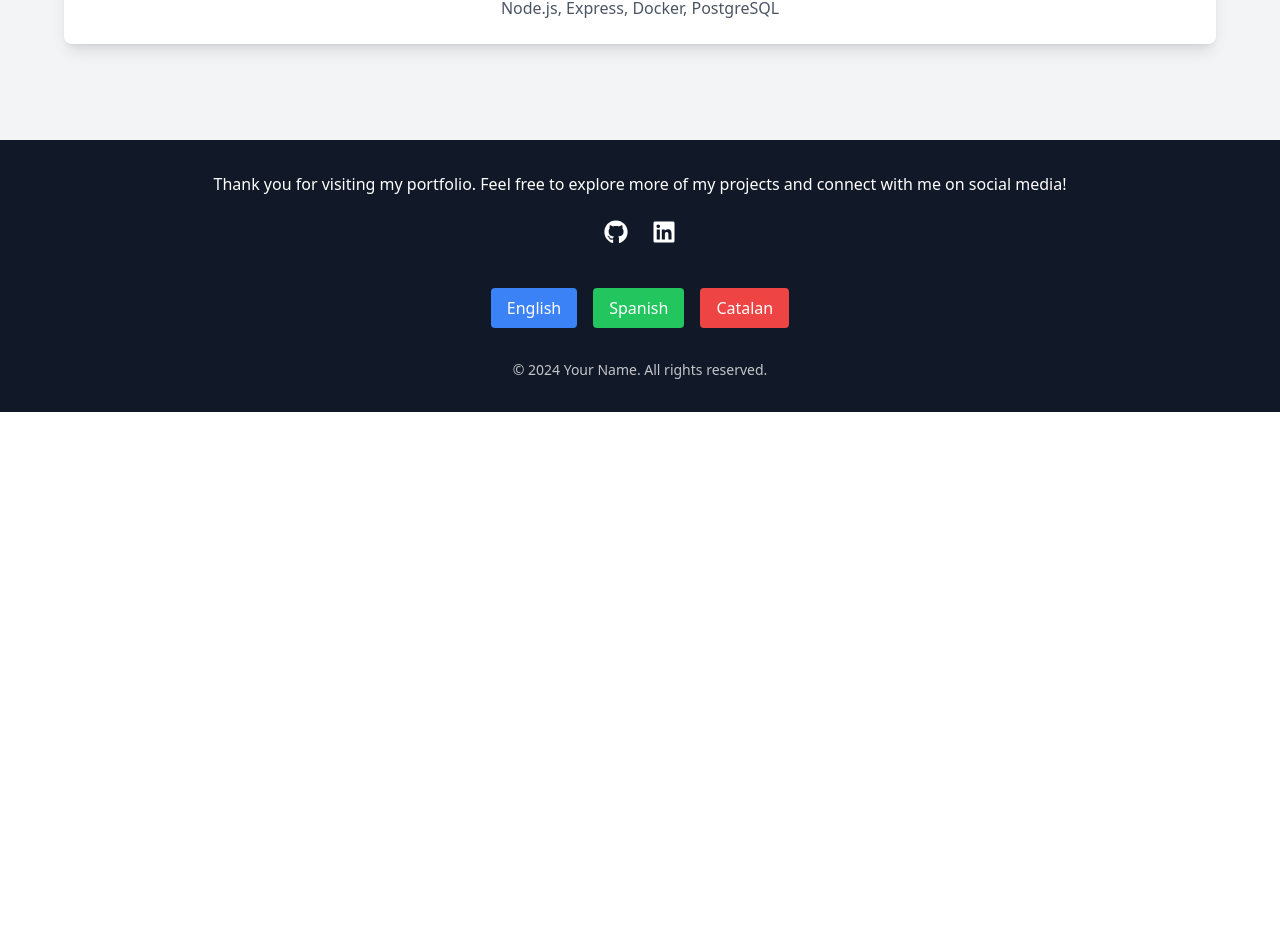
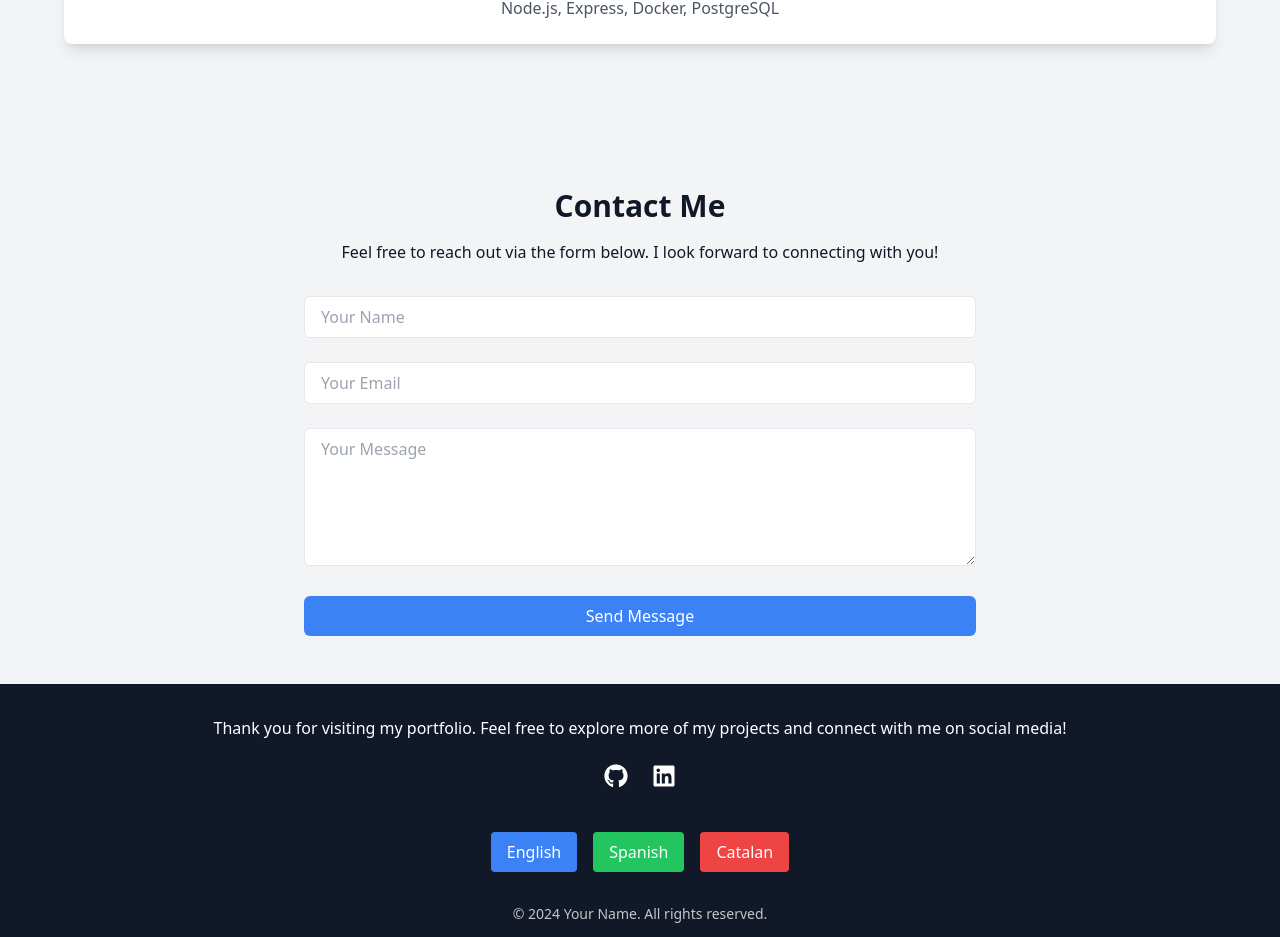
Before and after one commit to JostinFabianCC/portfolio-website, a React (Vite) app: page / in a window 1280 px wide. Shown: the part 2030-2967 px from the top of the page. Before the commit the page ends 2442 px from the top, so only its background shows below. Built offline with nearby package versions, Linux system fonts and the light colour scheme.

Commit message:
Refactor contact page with SOLID principles using hooks and modular form submission logic

```diff
--- a/src/App.jsx
+++ b/src/App.jsx
@@ -5,6 +5,7 @@ import AboutMe from './components/sections/AboutMe.jsx';
 import Projects from './components/sections/Projects.jsx';
 import Footer from './components/layout/Footer.jsx';
 import Experience from "./components/sections/Experience.jsx";
+import Contact from "./components/sections/Contact.jsx";
 
 const App = () => {
     return (
@@ -15,6 +16,7 @@ const App = () => {
                 <AboutMe/>
                 <Projects/>
                 <Experience/>
+                <Contact/>
             </main>
             <Footer/>
         </div>
--- /dev/null
+++ b/src/components/sections/Contact.jsx
@@ -0,0 +1,106 @@
+import React, { useState } from 'react';
+import useFormValidation from '../../hooks/useFormValidation';
+import submitForm from '../../utils/submitForm';
+import { useTranslation } from 'react-i18next';
+
+const Contact = () => {
+    const { t } = useTranslation();
+
+    // Hook personalizado para manejar el estado del formulario y la validación
+    const {
+        formData,
+        formErrors,
+        handleChange,
+        validateForm,
+        setFormErrors,
+        setFormData,
+    } = useFormValidation({
+        name: '',
+        email: '',
+        message: '',
+    });
+
+    const [formStatus, setFormStatus] = useState(null); // 'success', 'error'
+
+    const handleSubmit = async (e) => {
+        e.preventDefault();
+
+        const errors = validateForm();
+        if (Object.keys(errors).length > 0) {
+            setFormErrors(errors);
+            return;
+        }
+
+        try {
+            await submitForm(formData);
+            setFormStatus('success');
+            setFormErrors({});
+            setFormData({ name: '', email: '', message: '' }); // Reset form
+        } catch (error) {
+            setFormStatus('error');
+        }
+    };
+
+    return (
+        <section className="py-12 px-4 bg-gray-100 text-gray-900">
+            <div className="max-w-2xl mx-auto text-center">
+                <h2 className="text-3xl font-bold mb-4">{t('contact.heading')}</h2>
+                <p className="mb-8">{t('contact.description')}</p>
+
+                <form onSubmit={handleSubmit} className="space-y-6">
+                    <div>
+                        <input
+                            type="text"
+                            name="name"
+                            value={formData.name}
+                            onChange={handleChange}
+                            placeholder={t('contact.form.name')}
+                            className="w-full px-4 py-2 border rounded-md focus:outline-none focus:ring-2 focus:ring-blue-400"
+                            required
+                        />
+                        {formErrors.name && <p className="text-red-500 mt-1">{formErrors.name}</p>}
+                    </div>
+                    <div>
+                        <input
+                            type="email"
+                            name="email"
+                            value={formData.email}
+                            onChange={handleChange}
+                            placeholder={t('contact.form.email')}
+                            className="w-full px-4 py-2 border rounded-md focus:outline-none focus:ring-2 focus:ring-blue-400"
+                            required
+                        />
+                        {formErrors.email && <p className="text-red-500 mt-1">{formErrors.email}</p>}
+                    </div>
+                    <div>
+            <textarea
+                name="message"
+                value={formData.message}
+                onChange={handleChange}
+                placeholder={t('contact.form.message')}
+                className="w-full px-4 py-2 border rounded-md focus:outline-none focus:ring-2 focus:ring-blue-400"
+                rows="5"
+                required
+            />
+                        {formErrors.message && <p className="text-red-500 mt-1">{formErrors.message}</p>}
+                    </div>
+                    <button
+                        type="submit"
+                        className="w-full bg-blue-500 text-white py-2 rounded-md hover:bg-blue-600 transition-colors"
+                    >
+                        {t('contact.form.submit')}
+                    </button>
+                </form>
+
+                {formStatus === 'success' && (
+                    <p className="mt-4 text-green-500">{t('contact.successMessage')}</p>
+                )}
+                {formStatus === 'error' && (
+                    <p className="mt-4 text-red-500">{t('contact.errorMessage')}</p>
+                )}
+            </div>
+        </section>
+    );
+};
+
+export default Contact;
--- a/src/components/sections/Experience.jsx
+++ b/src/components/sections/Experience.jsx
@@ -1,4 +1,3 @@
-// src/components/Experience.jsx
 import React from 'react';
 import {useTranslation} from 'react-i18next';
 
--- a/src/components/sections/Projects.jsx
+++ b/src/components/sections/Projects.jsx
@@ -1,4 +1,3 @@
-// src/components/Projects.jsx
 import React from 'react';
 import {loadImage} from '../../utils/loadImage.js';
 import ProjectCard from '../common/ProjectCard.jsx';
--- /dev/null
+++ b/src/hooks/useFormValidation.js
@@ -0,0 +1,47 @@
+import {useState} from 'react';
+import {useTranslation} from 'react-i18next';
+
+const useFormValidation = (initialState) => {
+    const {t} = useTranslation();
+    const [formData, setFormData] = useState(initialState);
+    const [formErrors, setFormErrors] = useState({});
+
+    const validateForm = () => {
+        const errors = {};
+
+        if (!formData.name.trim()) {
+            errors.name = t('contact.error.name');
+        }
+
+        if (!formData.email.trim()) {
+            errors.email = t('contact.error.email');
+        } else if (!/\S+@\S+\.\S+/.test(formData.email)) {
+            errors.email = t('contact.error.emailFormat');
+        }
+
+        if (!formData.message.trim()) {
+            errors.message = t('contact.error.message');
+        }
+
+        return errors;
+    };
+
+    const handleChange = (e) => {
+        const {name, value} = e.target;
+        setFormData((prev) => ({
+            ...prev,
+            [name]: value,
+        }));
+    };
+
+    return {
+        formData,
+        formErrors,
+        handleChange,
+        validateForm,
+        setFormErrors,
+        setFormData,
+    };
+};
+
+export default useFormValidation;
--- a/src/locales/ca.json
+++ b/src/locales/ca.json
@@ -25,8 +25,22 @@
     "description": "Aquí hi ha alguns dels projectes en els quals he treballat. Fes clic al projecte per veure més detalls."
   },
   "contact": {
-    "title": "Contacte",
-    "description": "Si vols posar-te en contacte amb mi, omple el formulari a continuació i et respondré tan aviat com sigui possible."
+    "heading": "Contacta'm",
+    "description": "No dubtis a contactar-me a través del formulari següent. Espero connectar amb tu!",
+    "form": {
+      "name": "El teu Nom",
+      "email": "El teu Correu",
+      "message": "El teu Missatge",
+      "submit": "Enviar Missatge"
+    },
+    "error": {
+      "name": "El nom és obligatori",
+      "email": "El correu electrònic és obligatori",
+      "emailFormat": "El correu electrònic no és vàlid",
+      "message": "El missatge és obligatori"
+    },
+    "successMessage": "El teu missatge s'ha enviat correctament!",
+    "errorMessage": "Hi ha hagut un error en enviar el teu missatge. Si us plau, torna-ho a provar més tard."
   },
   "experience": {
     "title": "Experiència",
@@ -54,18 +68,6 @@
     "text": "Gràcies per visitar el meu portafoli. Explora més dels meus projectes i connecta amb mi a les xarxes socials!",
     "rights": "Tots els drets reservats."
   },
-  "form": {
-    "name": "Nom",
-    "email": "Correu electrònic",
-    "message": "Missatge",
-    "submit": "Enviar"
-  },
-  "error": {
-    "name": "El nom és obligatori",
-    "email": "El correu electrònic és obligatori",
-    "emailFormat": "El correu electrònic no és vàlid",
-    "message": "El missatge és obligatori"
-  },
   "project": {
     "title": "Títol",
     "description": "Descripció",
--- a/src/locales/en.json
+++ b/src/locales/en.json
@@ -25,8 +25,22 @@
     "description": "Here are some of the projects I have worked on. Click on the project to see more details."
   },
   "contact": {
-    "title": "Contact",
-    "description": "If you would like to get in touch with me, please fill out the form below and I will get back to you as soon as possible."
+    "heading": "Contact Me",
+    "description": "Feel free to reach out via the form below. I look forward to connecting with you!",
+    "form": {
+      "name": "Your Name",
+      "email": "Your Email",
+      "message": "Your Message",
+      "submit": "Send Message"
+    },
+    "error": {
+      "name": "Name is required",
+      "email": "Email is required",
+      "emailFormat": "Email is not valid",
+      "message": "Message is required"
+    },
+    "successMessage": "Your message has been sent successfully!",
+    "errorMessage": "There was an error sending your message. Please try again later."
   },
   "experience": {
     "title": "Experience",
@@ -54,18 +68,6 @@
     "text": "Thank you for visiting my portfolio. Feel free to explore more of my projects and connect with me on social media!",
     "rights": "All rights reserved."
   },
-  "form": {
-    "name": "Name",
-    "email": "Email",
-    "message": "Message",
-    "submit": "Submit"
-  },
-  "error": {
-    "name": "Name is required",
-    "email": "Email is required",
-    "emailFormat": "Email is not valid",
-    "message": "Message is required"
-  },
   "project": {
     "title": "Title",
     "description": "Description",
--- a/src/locales/es.json
+++ b/src/locales/es.json
@@ -25,8 +25,22 @@
     "description": "Aquí están algunos de los proyectos en los que he trabajado. Haz clic en el proyecto para ver más detalles."
   },
   "contact": {
-    "title": "Contacto",
-    "description": "Si deseas ponerte en contacto conmigo, por favor llena el formulario a continuación y te responderé lo antes posible."
+    "heading": "Contáctame",
+    "description": "No dudes en comunicarte a través del formulario a continuación. ¡Espero conectar contigo!",
+    "form": {
+      "name": "Tu Nombre",
+      "email": "Tu Correo",
+      "message": "Tu Mensaje",
+      "submit": "Enviar Mensaje"
+    },
+    "error": {
+      "name": "El nombre es obligatorio",
+      "email": "El correo electrónico es obligatorio",
+      "emailFormat": "El correo electrónico no es válido",
+      "message": "El mensaje es obligatorio"
+    },
+    "successMessage": "¡Tu mensaje ha sido enviado con éxito!",
+    "errorMessage": "Hubo un error al enviar tu mensaje. Por favor, inténtalo de nuevo más tarde."
   },
   "experience": {
     "title": "Experiencia",
@@ -54,18 +68,6 @@
     "text": "Gracias por visitar mi portafolio. ¡Explora más de mis proyectos y conéctate conmigo en redes sociales!",
     "rights": "Todos los derechos reservados."
   },
-  "form": {
-    "name": "Nombre",
-    "email": "Correo electrónico",
-    "message": "Mensaje",
-    "submit": "Enviar"
-  },
-  "error": {
-    "name": "El nombre es obligatorio",
-    "email": "El correo electrónico es obligatorio",
-    "emailFormat": "El correo electrónico no es válido",
-    "message": "El mensaje es obligatorio"
-  },
   "project": {
     "title": "Título",
     "description": "Descripción",
--- /dev/null
+++ b/src/utils/submitForm.js
@@ -0,0 +1,14 @@
+const submitForm = (formData) => {
+    return new Promise((resolve, reject) => {
+        setTimeout(() => {
+            if (formData.name && formData.email && formData.message) {
+                console.log('Form data submitted:', formData);
+                resolve('success');
+            } else {
+                reject('error');
+            }
+        }, 1000);
+    });
+};
+
+export default submitForm;
```
Also changed, not shown: 1 other file (tests, documents, lock files or other folders).
